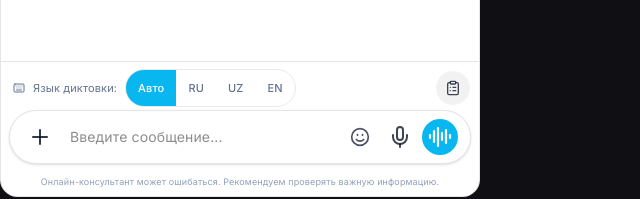
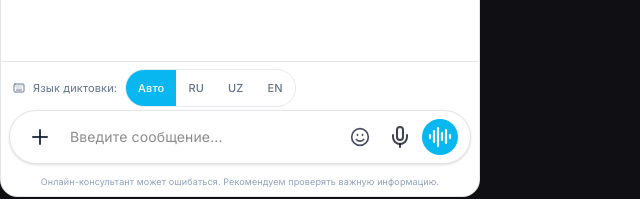
Before and after one commit to Mustafa00764/crm-admin, a Next.js app: page /widget/chat in a window 1280 px wide. Shown: the part 423-622 px from the top of the page, without its empty margins (0-640 px from the left). Built offline with nearby package versions, Linux system fonts and the light colour scheme.

Commit message:
edit chat form

```diff
--- a/features/public-chat/ui/public-chat-widget.tsx
+++ b/features/public-chat/ui/public-chat-widget.tsx
@@ -184,7 +184,7 @@ export function PublicChatWidget({
 
   const [leadFormOpen, setLeadFormOpen] = React.useState(false)
 
-  const [formState, setFormState] = React.useState<'open' | 'close'>('close')
+  const [formState, setFormState] = React.useState<'open' | 'close'>('open')
 
   const [leadFormSubmitted, setLeadFormSubmitted] = React.useState(false)
 
```
